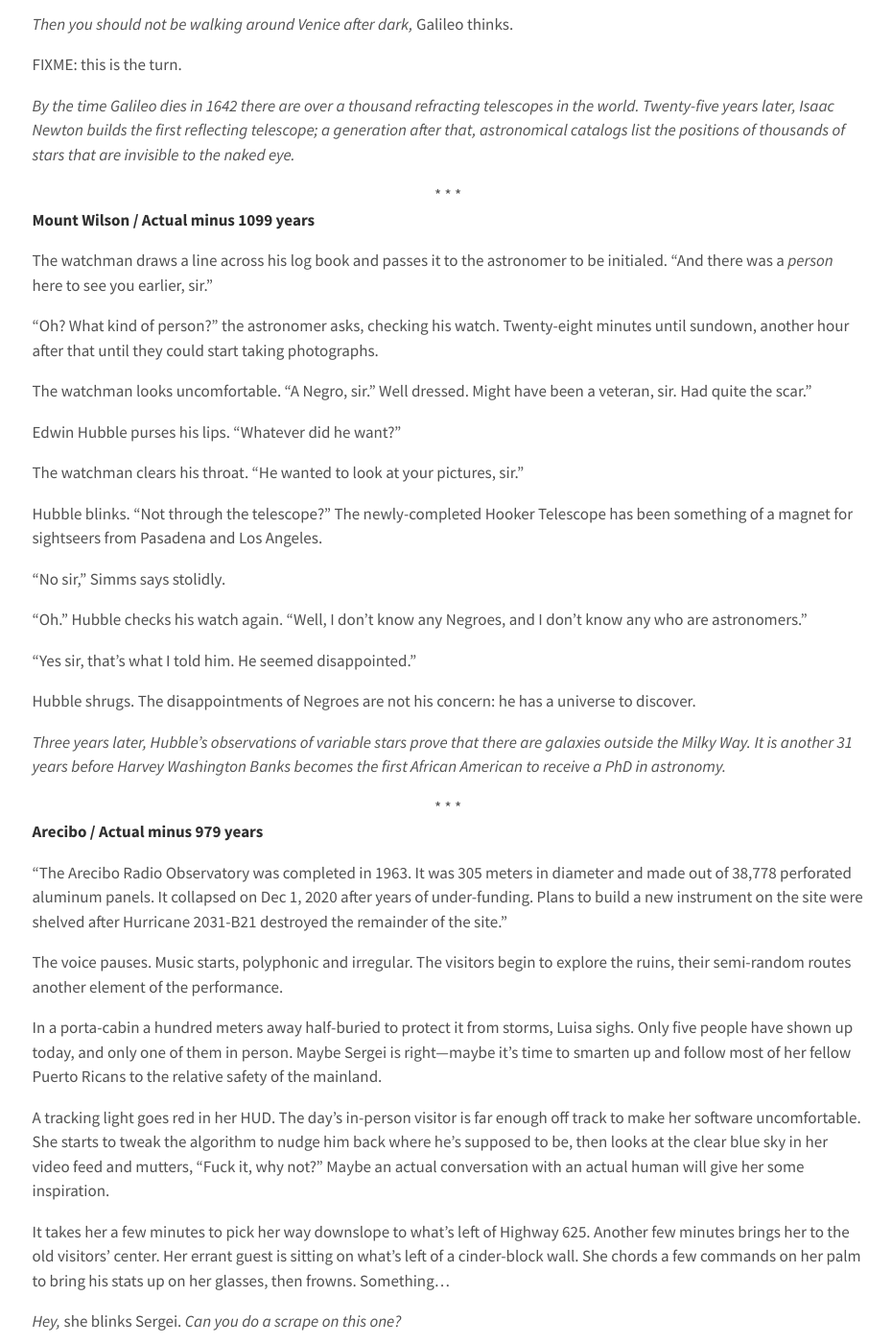
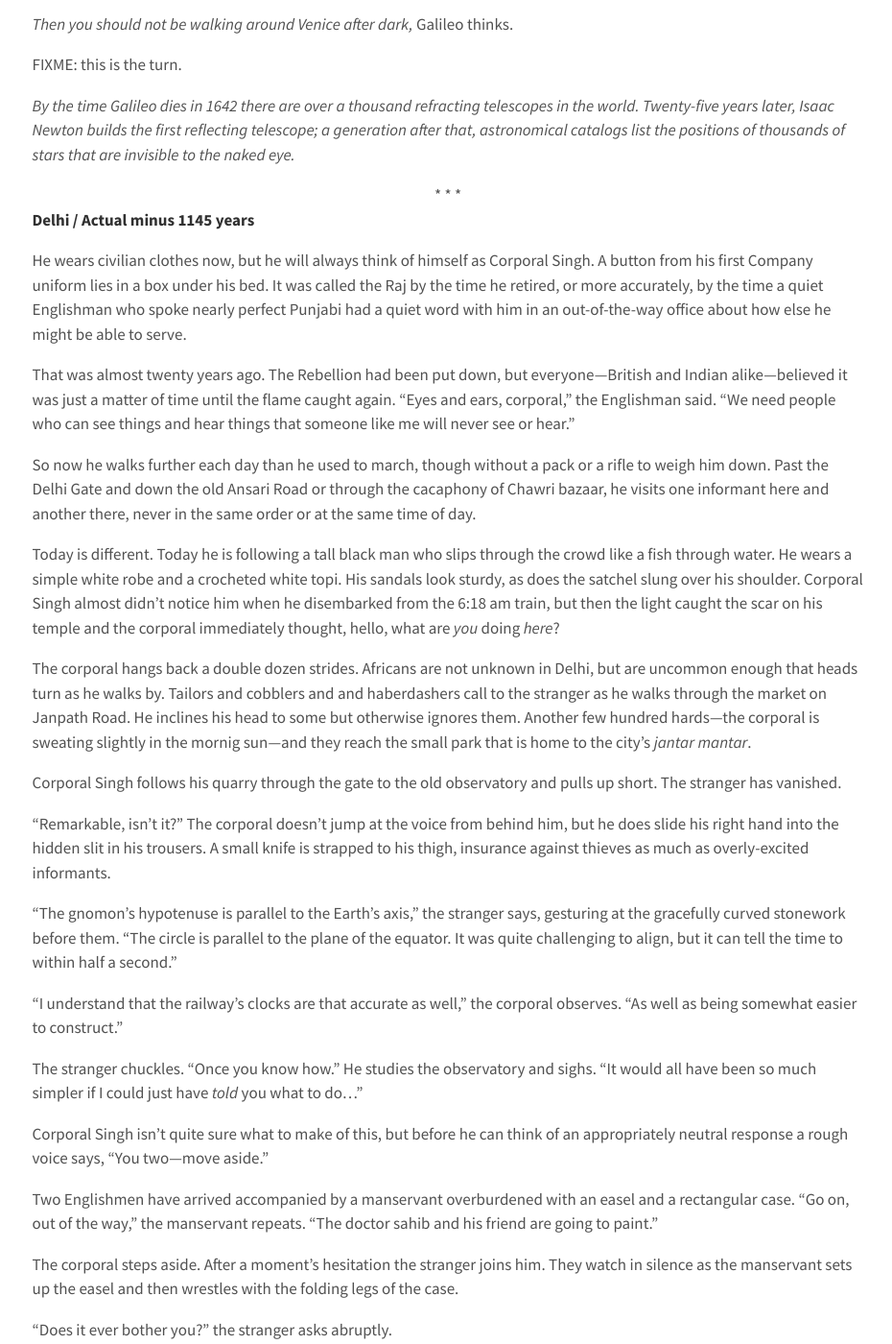
Before and after one commit to gvwilson/sensibleadventures, a Jekyll site: the page built from arecibo/arecibo.md, in a window 1280 px wide and 1400 px high, scrolled down 10113 px. Shown: the whole window at 96% size, without its empty margins (173-1103 px from the left). Built offline with Jekyll 4.4.1, drawn with Linux system fonts in a browser that asks for light colours; nearby versions of some CDN libraries; some of the changed text lies outside the part shown.

Commit message:
Adding a scene in India

```diff
--- a/arecibo/arecibo.md
+++ b/arecibo/arecibo.md
@@ -836,6 +836,135 @@
 
 <div align="center">* * *</div>
 
+**Delhi / Actual minus 1145 years**
+<!-- 1875 CE -->
+
+He wears civilian clothes now,
+but he will always think of himself as Corporal Singh.
+A button from his first Company uniform lies in a box under his bed.
+It was called the Raj by the time he retired,
+or more accurately,
+by the time a quiet Englishman who spoke nearly perfect Punjabi
+had a quiet word with him in an out-of-the-way office
+about how else he might be able to serve.
+
+That was almost twenty years ago.
+The Rebellion had been put down,
+but everyone---British and Indian alike---believed
+it was just a matter of time until the flame caught again.
+"Eyes and ears, corporal," the Englishman said.
+"We need people who can see things and hear things
+that someone like me will never see or hear."
+
+So now he walks further each day than he used to march,
+though without a pack or a rifle to weigh him down.
+Past the Delhi Gate and down the old Ansari Road
+or through the cacaphony of Chawri bazaar,
+he visits one informant here and another there,
+never in the same order or at the same time of day.
+
+Today is different.
+Today he is following a tall black man who slips through the crowd
+like a fish through water.
+He wears a simple white robe and a crocheted white topi.
+His sandals look sturdy,
+as does the satchel slung over his shoulder.
+Corporal Singh almost didn't notice him when he disembarked from the 6:18 am train,
+but then the light caught the scar on his temple
+and the corporal immediately thought,
+hello,
+what are *you* doing *here*?
+
+The corporal hangs back a double dozen strides.
+Africans are not unknown in Delhi,
+but are uncommon enough that heads turn as he walks by.
+Tailors and cobblers and and haberdashers call to the stranger
+as he walks through the market on Janpath Road.
+He inclines his head to some but otherwise ignores them.
+Another few hundred hards---the corporal is sweating slightly in the mornig sun---and
+they reach the small park that is home to the city's *jantar mantar*.
+
+Corporal Singh follows his quarry through the gate to the old observatory
+and pulls up short.
+The stranger has vanished.
+
+"Remarkable, isn't it?"
+The corporal doesn't jump at the voice from behind him,
+but he does slide his right hand into the hidden slit in his trousers.
+A small knife is strapped to his thigh,
+insurance against thieves as much as overly-excited informants.
+
+"The gnomon's hypotenuse is parallel to the Earth's axis,"
+the stranger says,
+gesturing at the gracefully curved stonework before them.
+"The circle is parallel to the plane of the equator.
+It was quite challenging to align,
+but it can tell the time to within half a second."
+
+"I understand that the railway's clocks are that accurate as well,"
+the corporal observes.
+"As well as being somewhat easier to construct."
+
+The stranger chuckles.
+"Once you know how."
+He studies the observatory and sighs.
+"It would all have been so much simpler if I could just have *told* you what to do..."
+
+Corporal Singh isn't quite sure what to make of this,
+but before he can think of an appropriately neutral response
+a rough voice says,
+"You two---move aside."
+
+Two Englishmen have arrived
+accompanied by a manservant overburdened with an easel and a rectangular case.
+"Go on, out of the way," the manservant repeats.
+"The doctor sahib and his friend are going to paint."
+
+The corporal steps aside.
+After a moment's hesitation the stranger joins him.
+They watch in silence as the manservant sets up the easel
+and then wrestles with the folding legs of the case.
+
+"Does it ever bother you?" the stranger asks abruptly.
+
+The corporal blinks.
+"Painting?"
+
+"No, this."
+The stranger gestures at the two florid Englishmen,
+who are arguing amicably about lighting and composition.
+"Being ordered about in your own land."
+
+*Oh ho,* the corporal thinks,
+but what he says is,
+"Do you think it should be otherwise?"
+
+The stranger is silent for a moment.
+"I don't think I'm supposed to have an opinion," he eventually says.
+
+"You there!"
+One of the Englishmen snaps his fingers at the corporal and the stranger
+and then points at the manservant,
+who is still struggling with the case.
+"Give him a hand, chop chop."
+
+The other Englishman snorts.
+"They're not Chinese, Alastair."
+
+The first Englishman waves him off.
+"Well, go on.
+Tell them to help you," he orders the manservant peevishly.
+
+The corporal takes his hand from his pocket and steps over to help the manservant.
+When he glances back,
+he catches one last glimpse of the stranger's troubled expression
+before he turns abruptly and walks away.
+
+*Sergeant Singh lives long enough to see a new century begin.
+The last report he files is on the newly-formed Congress Party.*
+
+<div align="center">* * *</div>
+
 **Mount Wilson / Actual minus 1099 years**
 <!-- 1921 CE -->
 
```
